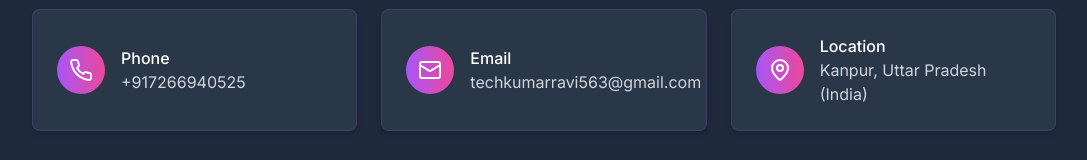
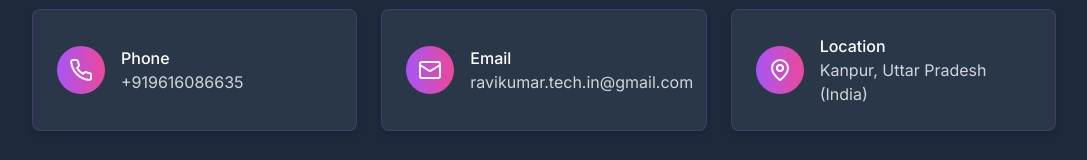
Before and after one commit to RaviKumar560/MyPortfolio-Ravi, a React (Vite) app: page / in a window 1280 px wide. Shown: the part 5629-5789 px from the top of the page, without its empty margins (96-1183 px from the left). Built offline with nearby package versions, Linux system fonts and the light colour scheme; the HTML template or start-up script is replaced by a standard one.

Commit message:
Update Contact.tsx

```diff
--- a/src/components/Contact.tsx
+++ b/src/components/Contact.tsx
@@ -85,8 +85,8 @@ const Contact = () => {
 
         {/* Contact Details */}
         <div className="grid grid-cols-1 md:grid-cols-3 gap-6 mb-12">
-          <ContactItem icon={Phone} title="Phone" content="+917266940525" />
-          <ContactItem icon={Mail} title="Email" content="techkumarravi563@gmail.com" />
+          <ContactItem icon={Phone} title="Phone" content="+919616086635" />
+          <ContactItem icon={Mail} title="Email" content="ravikumar.tech.in@gmail.com" />
           <ContactItem icon={MapPin} title="Location" content="Kanpur, Uttar Pradesh (India)" />
         </div>
 
```
